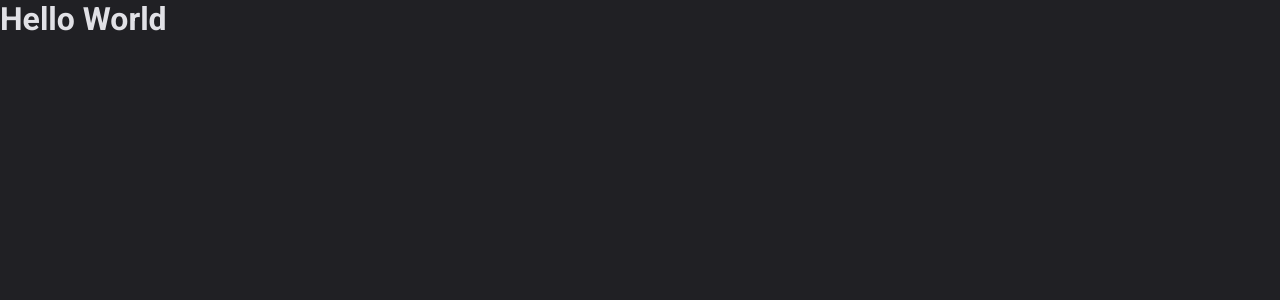
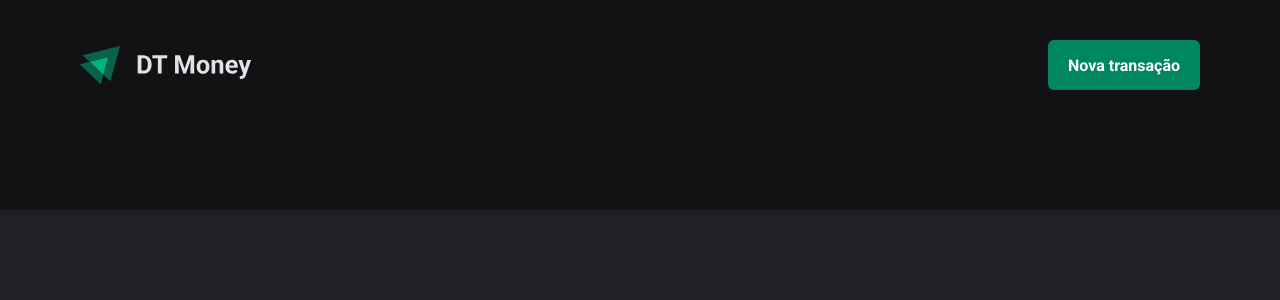
Before and after one commit to LuisRuda/ignite-reactjs-03-dt-money, a React (Vite) app: page / in a window 1280 px wide. Shown: the top 300 px of the page. Built offline with nearby package versions, Linux system fonts and the light colour scheme.

Commit message:
feature: created header component

```diff
--- a/src/App.tsx
+++ b/src/App.tsx
@@ -1,6 +1,7 @@
 import { ThemeProvider } from 'styled-components'
 
 import { GlobalStyle } from './styles/global'
+import { Transactions } from './pages/Transactions'
 import { defaultTheme } from './styles/themes/default'
 
 export function App() {
@@ -8,7 +9,7 @@
     <ThemeProvider theme={defaultTheme}>
       <GlobalStyle />
 
-      <h1>Hello World</h1>
+      <Transactions />
     </ThemeProvider>
   )
 }
--- /dev/null
+++ b/src/assets/index.ts
@@ -0,0 +1,3 @@
+import logoImg from '../assets/logo.svg'
+
+export { logoImg }
--- /dev/null
+++ b/src/components/Header/index.tsx
@@ -0,0 +1,15 @@
+import { HeaderContainer, HeaderContent, NewTransactionButton } from './styles'
+
+import { logoImg } from '../../assets'
+
+export function Header() {
+  return (
+    <HeaderContainer>
+      <HeaderContent>
+        <img src={logoImg} alt="" />
+
+        <NewTransactionButton>Nova transação</NewTransactionButton>
+      </HeaderContent>
+    </HeaderContainer>
+  )
+}
--- /dev/null
+++ b/src/components/Header/styles.ts
@@ -0,0 +1,32 @@
+import styled from 'styled-components'
+
+export const HeaderContainer = styled.header`
+  background: ${(props) => props.theme['gray-900']};
+  padding: 2.5rem 0 7.5rem;
+`
+
+export const HeaderContent = styled.div`
+  width: 100%;
+  max-width: 1120px;
+  margin: 0 auto;
+  padding: 0 1.5rem;
+  display: flex;
+  align-items: center;
+  justify-content: space-between;
+`
+
+export const NewTransactionButton = styled.button`
+  height: 50px;
+  border: 0;
+  background: ${(props) => props.theme['green-500']};
+  color: ${(props) => props.theme.white};
+  font-weight: bold;
+  padding: 0 1.25rem;
+  border-radius: 6px;
+  cursor: pointer;
+
+  &:hover {
+    transition: background-color 0.2s;
+    background: ${(props) => props.theme['green-700']};
+  }
+`
--- /dev/null
+++ b/src/components/index.ts
@@ -0,0 +1,3 @@
+import { Header } from './Header'
+
+export { Header }
--- /dev/null
+++ b/src/pages/Transactions/index.tsx
@@ -0,0 +1,9 @@
+import { Header } from '../../components'
+
+export function Transactions() {
+  return (
+    <div>
+      <Header />
+    </div>
+  )
+}
```
Also changed, not shown: src/assets/logo.svg (added), src/pages/Transactions/styles.ts (added).
